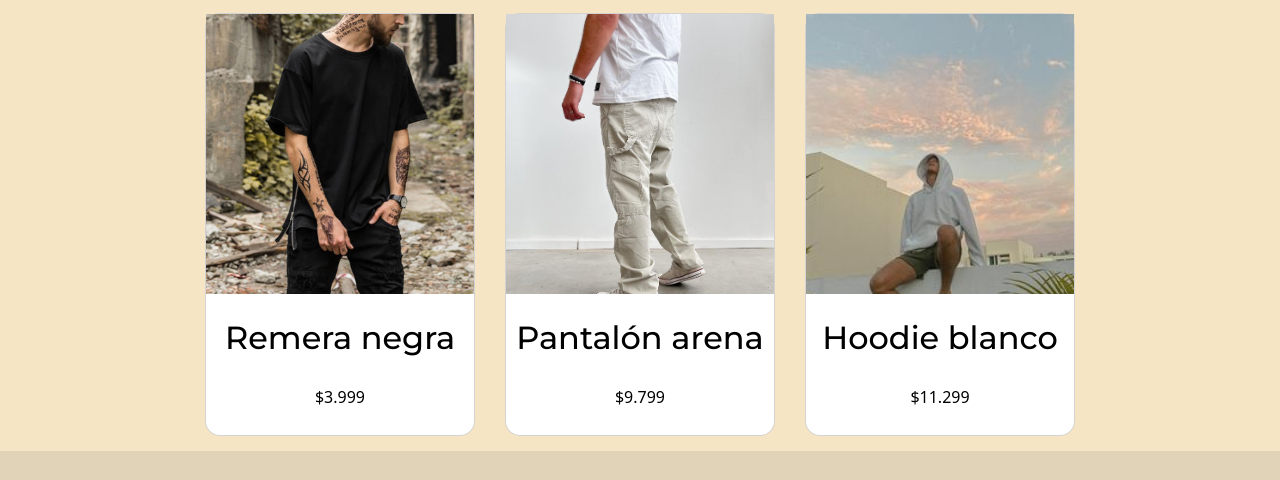
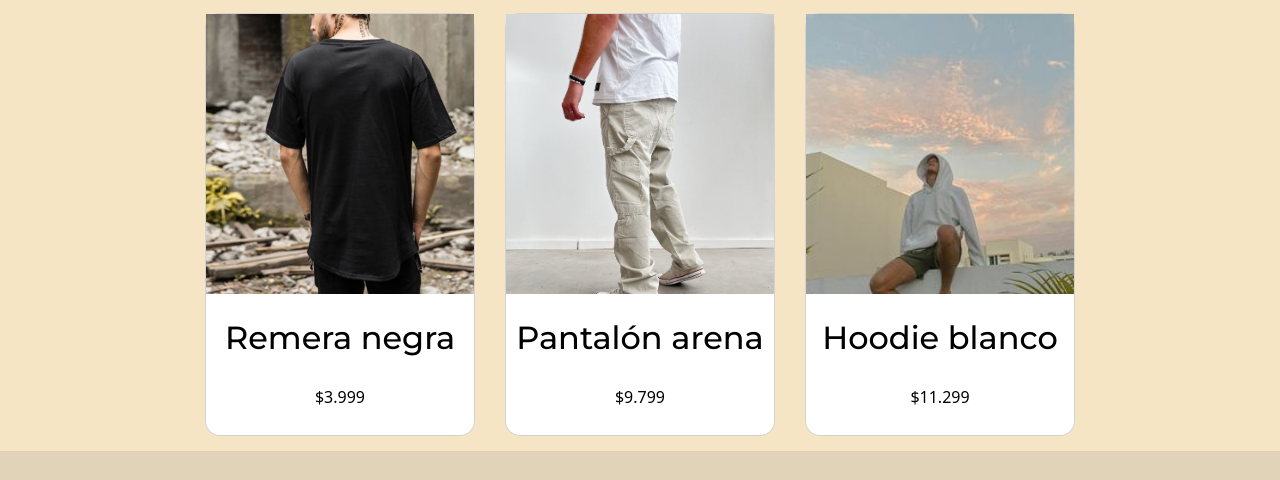
Before and after one commit to frandiazv/Francisco-Diaz, a website: page index.html in a window 1280 px wide. Shown: the part 588-1068 px from the top of the page. Drawn offline with nearby package versions, Linux system fonts and the light colour scheme; files that its build step writes are made by us from their sources; files whose address does not match are found by name.

Commit message:
Prueba solucion imagen remera

```diff
--- a/sass/components/_products.scss
+++ b/sass/components/_products.scss
@@ -23,7 +23,7 @@
       background-size: cover;
     }
     .producto-1 {
-      background-image: url(/images/remera\ negra.jpg);
+      background-image: url(/images/China-Apparel-Customized-Logo-Black-Open-Side-Zip-Oversize-T-Shirt\ \(1\).jpg);
     }
     .producto-2 {
       background-image: url(./images/pantalon.png)
```
